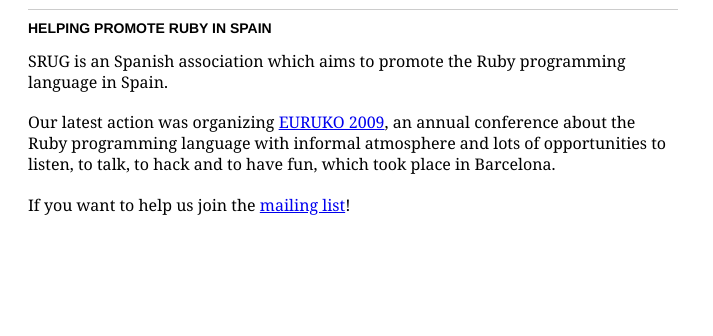
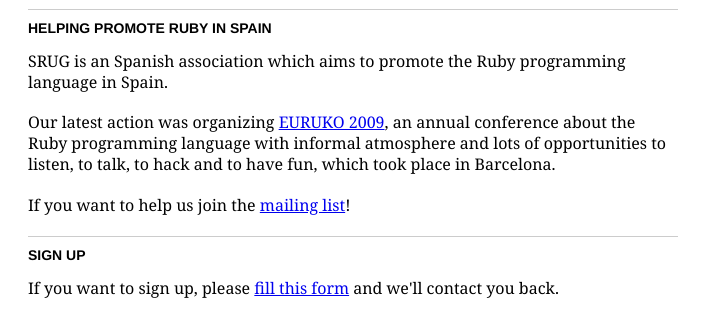
Before and after one commit to jaimeiniesta/SRUG.org, a plain HTML site: page public/index.html in a window 1280 px wide. Shown: the part 144-480 px from the top of the page, without its empty margins (0-713 px from the left). Drawn offline with Linux system fonts and the light colour scheme.

Commit message:
Add link to signup form

```diff
--- a/public/index.html
+++ b/public/index.html
@@ -2,6 +2,7 @@
        "http://www.w3.org/TR/xhtml1/DTD/xhtml1-transitional.dtd">
 
 <html xmlns="http://www.w3.org/1999/xhtml" xml:lang="es" lang="es">
+
 <head>
   <meta http-equiv="content-type" content="text/html;charset=UTF-8" />
   <title>SRUG :: Spanish Ruby Users Group</title>
@@ -57,11 +58,17 @@
 
 <h1>SRUG</h1>
 <h2>Spanish Ruby Users Group</h2>
+
 <div class="news">
   <h3>HELPING PROMOTE RUBY IN SPAIN</h3>
   <p>SRUG is an Spanish association which aims to promote the Ruby programming language in Spain.</p>
   <p>Our latest action was organizing <a href="http://www.euruko2009.org">EURUKO 2009</a>, an annual conference about the Ruby programming language with informal atmosphere and lots of opportunities to listen, to talk, to hack and to have fun, which took place in Barcelona.</p>
   <p>If you want to help us join the <a href="http://groups.google.es/group/srug-es">mailing list</a>!</p>
+</div>
+
+<div class="news" id="signup">
+  <h3>SIGN UP</h3>
+  <p>If you want to sign up, please <a href="https://docs.google.com/spreadsheet/viewform?formkey=dEFtNTNHVDNkU0dPbTJKLUtHYi1CT2c6MQ">fill this form</a> and we'll contact you back.</p>
 </div>
 
 <!-- Google Analytics -->
```
Lines whose indentation alone changed are shown as unchanged.
